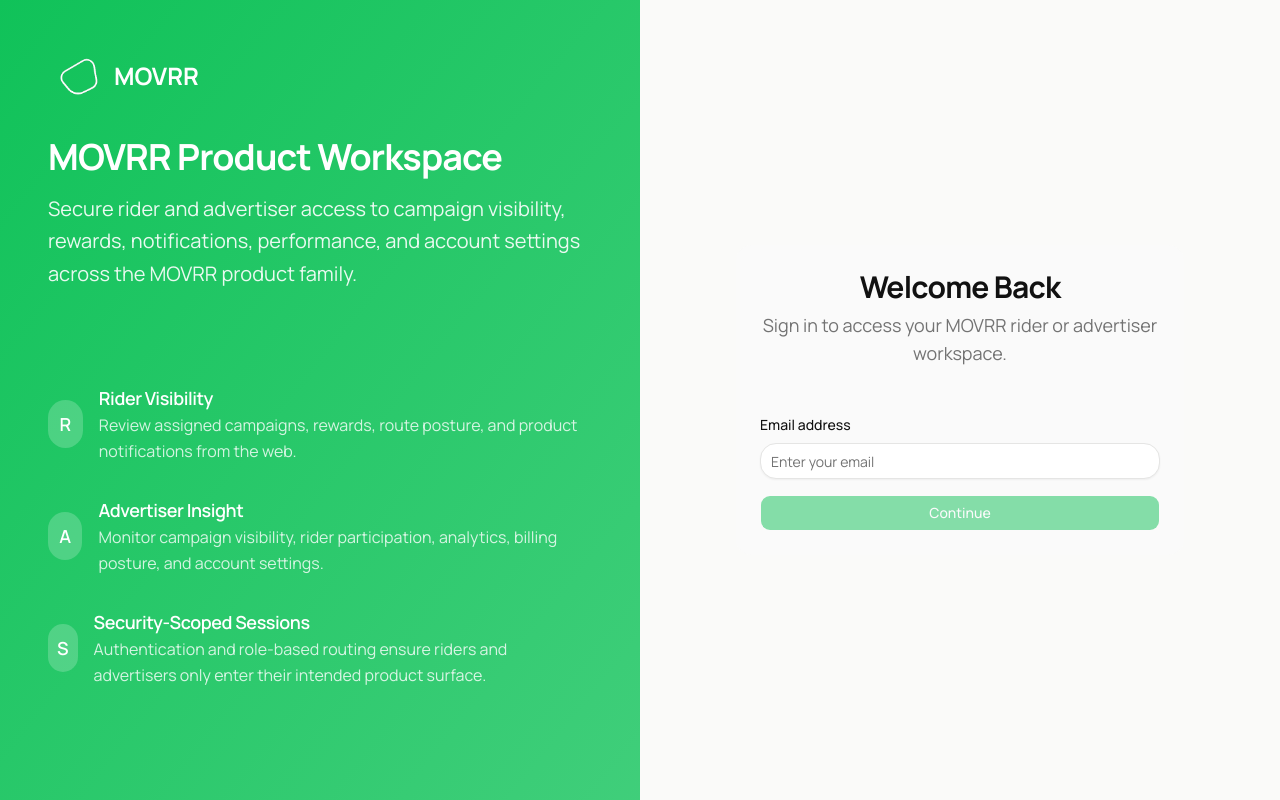
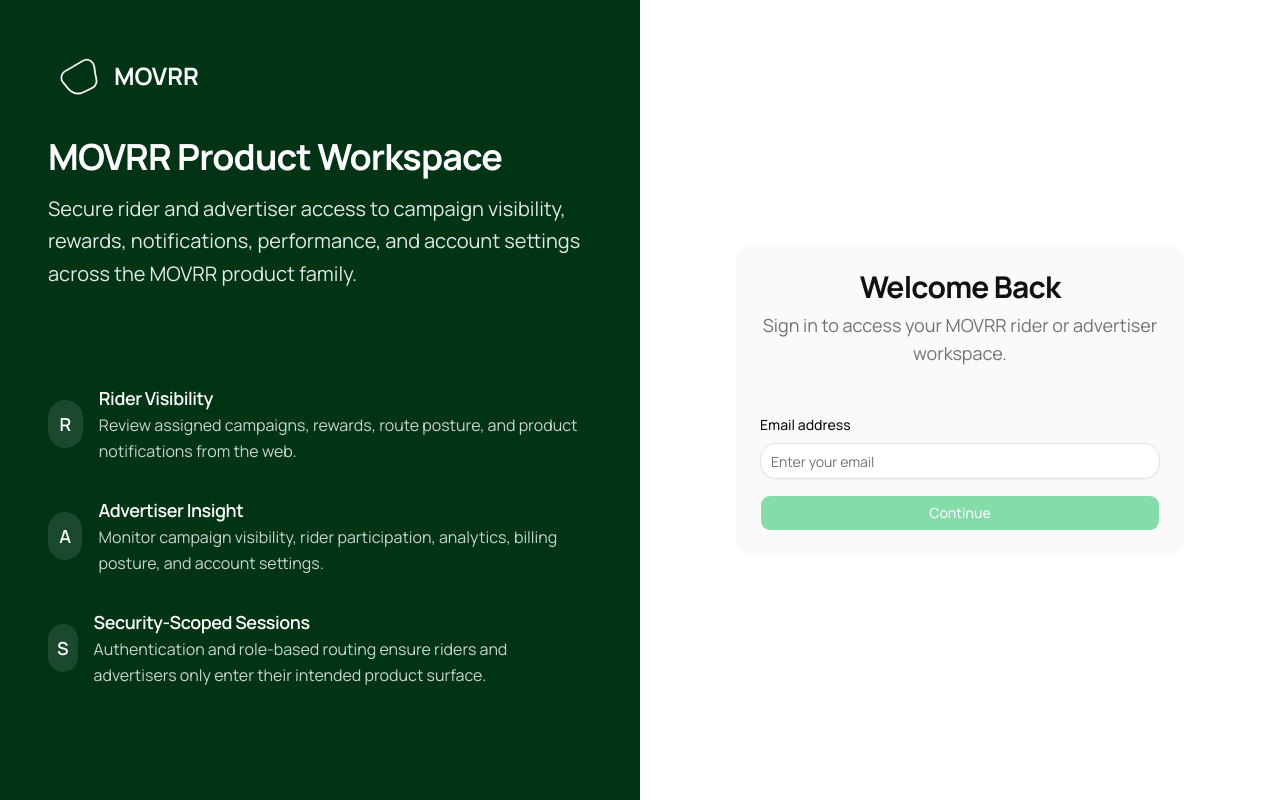
Before and after one commit to Movrr-Official/movrr-app, a Next.js app: page /auth/signin in a window 1280 px wide. Built offline with nearby package versions, Linux system fonts and the light colour scheme; no server answers.

Commit message:
refactor(auth): deep-forest brand panel and quiet canvases
Co-authored-by: Cursor <cursoragent@cursor.com>

```diff
--- a/app/auth/layout.tsx
+++ b/app/auth/layout.tsx
@@ -10,8 +10,8 @@ export default function AuthLayout({ children }: { children: React.ReactNode })
       <motion.div
         initial={{ opacity: 0, x: -50 }}
         animate={{ opacity: 1, x: 0 }}
-        transition={{ duration: 0.6 }}
-        className="hidden flex-col justify-between bg-gradient-to-br from-primary to-primary/80 p-12 text-white lg:flex lg:w-1/2"
+        transition={{ duration: 0.45, ease: [0.22, 1, 0.36, 1] }}
+        className="hidden flex-col justify-between bg-movrr-bg-primary p-12 text-movrr-text-inverse lg:flex lg:w-1/2"
       >
         <div>
           <div className="mb-8 flex items-center space-x-1">
@@ -26,7 +26,7 @@ export default function AuthLayout({ children }: { children: React.ReactNode })
 
         <div className="mb-16 space-y-8">
           <div className="flex items-center space-x-4">
-            <div className="flex h-12 w-12 items-center justify-center rounded-full bg-white/20">
+            <div className="flex h-12 w-12 items-center justify-center rounded-full bg-movrr-text-inverse/10">
               <span className="text-lg font-semibold">R</span>
             </div>
             <div>
@@ -35,7 +35,7 @@ export default function AuthLayout({ children }: { children: React.ReactNode })
             </div>
           </div>
           <div className="flex items-center space-x-4">
-            <div className="flex h-12 w-12 items-center justify-center rounded-full bg-white/20">
+            <div className="flex h-12 w-12 items-center justify-center rounded-full bg-movrr-text-inverse/10">
               <span className="text-lg font-semibold">A</span>
             </div>
             <div>
@@ -44,7 +44,7 @@ export default function AuthLayout({ children }: { children: React.ReactNode })
             </div>
           </div>
           <div className="flex items-center space-x-4">
-            <div className="flex h-12 w-12 items-center justify-center rounded-full bg-white/20">
+            <div className="flex h-12 w-12 items-center justify-center rounded-full bg-movrr-text-inverse/10">
               <span className="text-lg font-semibold">S</span>
             </div>
             <div>
@@ -58,8 +58,8 @@ export default function AuthLayout({ children }: { children: React.ReactNode })
       <motion.div
         initial={{ opacity: 0, x: 50 }}
         animate={{ opacity: 1, x: 0 }}
-        transition={{ duration: 0.6, delay: 0.2 }}
-        className="flex flex-1 items-center justify-center bg-muted/50 p-8"
+        transition={{ duration: 0.45, delay: 0.2, ease: [0.22, 1, 0.36, 1] }}
+        className="flex flex-1 items-center justify-center bg-background p-8"
       >
         <div className="w-full max-w-md">{children}</div>
       </motion.div>
--- a/app/auth/reset-password/page.tsx
+++ b/app/auth/reset-password/page.tsx
@@ -19,8 +19,7 @@ export default async function ResetPasswordPage() {
   }
 
   return (
-    <main className="gradient-bg flex min-h-screen items-center justify-center px-4 py-16">
-      <Card className="glass-card w-full max-w-md border-border/60 shadow-xl">
+    <Card className="border-border shadow-sm">
       <CardHeader>
         <CardTitle>Reset password</CardTitle>
         <CardDescription>Set a new password for your MOVRR product account.</CardDescription>
@@ -35,6 +34,5 @@ export default async function ResetPasswordPage() {
         </form>
       </CardContent>
     </Card>
-    </main>
   );
 }
--- a/app/not-found.tsx
+++ b/app/not-found.tsx
@@ -1,11 +1,15 @@
+import { Card, CardContent } from "@/components/ui/card";
+
 export default function NotFound() {
   return (
-    <main className="gradient-bg flex min-h-screen items-center justify-center px-4">
-      <div className="glass-card max-w-lg rounded-2xl border border-border/60 p-10 text-center shadow-xl">
-        <p className="text-primary text-sm font-semibold uppercase tracking-[0.24em]">MOVRR</p>
-        <h1 className="mt-4 text-3xl font-semibold">Page not found</h1>
-        <p className="text-muted-foreground mt-4 text-base">The requested product surface could not be found for this authenticated experience.</p>
-      </div>
+    <main className="bg-background flex min-h-screen items-center justify-center px-4">
+      <Card className="border-border max-w-lg shadow-sm">
+        <CardContent className="p-10 text-center">
+          <p className="text-primary text-sm font-semibold uppercase tracking-[0.24em]">MOVRR</p>
+          <h1 className="mt-4 text-3xl font-semibold">Page not found</h1>
+          <p className="text-muted-foreground mt-4 text-base">The requested product surface could not be found for this authenticated experience.</p>
+        </CardContent>
+      </Card>
     </main>
   );
 }
--- a/app/unauthorized/page.tsx
+++ b/app/unauthorized/page.tsx
@@ -1,11 +1,15 @@
+import { Card, CardContent } from "@/components/ui/card";
+
 export default function UnauthorizedPage() {
   return (
-    <main className="gradient-bg flex min-h-screen items-center justify-center px-4">
-      <div className="glass-card max-w-lg rounded-2xl border border-border/60 p-10 text-center shadow-xl">
-        <p className="text-primary text-sm font-semibold uppercase tracking-[0.24em]">MOVRR</p>
-        <h1 className="mt-4 text-3xl font-semibold">Unauthorized</h1>
-        <p className="text-muted-foreground mt-4 text-base">Your authenticated account does not have access to this product surface.</p>
-      </div>
+    <main className="bg-background flex min-h-screen items-center justify-center px-4">
+      <Card className="border-border max-w-lg shadow-sm">
+        <CardContent className="p-10 text-center">
+          <p className="text-primary text-sm font-semibold uppercase tracking-[0.24em]">MOVRR</p>
+          <h1 className="mt-4 text-3xl font-semibold">Unauthorized</h1>
+          <p className="text-muted-foreground mt-4 text-base">Your authenticated account does not have access to this product surface.</p>
+        </CardContent>
+      </Card>
     </main>
   );
 }
```
Lines whose indentation alone changed are shown as unchanged.
